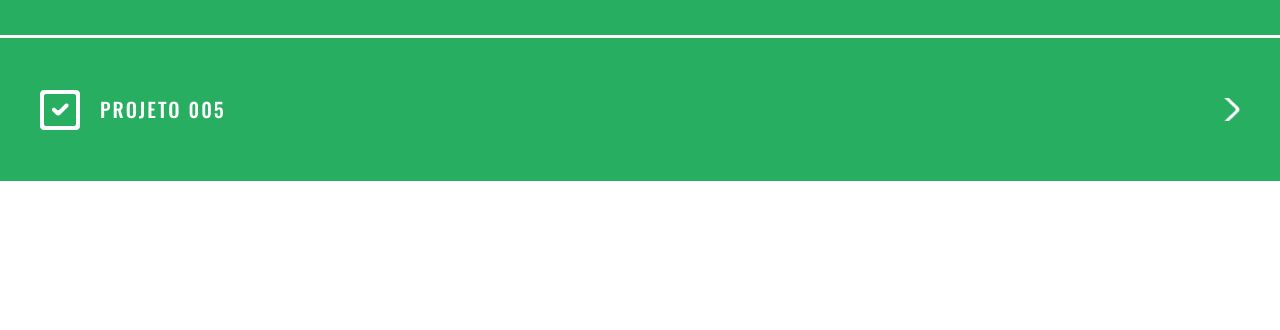
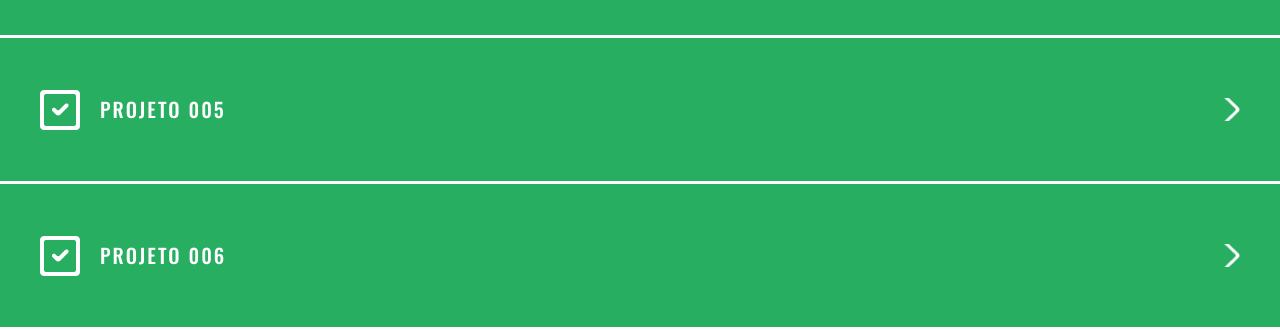
Before and after one commit to Beto35/Beto, a plain HTML site: page PM-Projeto004/index.html in a window 1280 px wide. Shown: the part 546-876 px from the top of the page. Before the commit the page ends 800 px from the top, so only its background shows below. Drawn offline with nearby package versions, Linux system fonts and the light colour scheme.

Commit message:
Adicionei projeto 006 no menu

```diff
--- a/PM-Projeto004/index.html
+++ b/PM-Projeto004/index.html
@@ -20,6 +20,7 @@
       <li class="feito"><a href="../PM-Projeto003/">Projeto 003</a></li>
       <li class="feito"><a href="../PM-Projeto004/">Projeto 004</a></li>
       <li class="feito"><a href="../PM-Projeto005/">Projeto 005</a></li>
+      <li class="feito"><a href="../PM-Projeto006/">Projeto 006</a></li>
 
   </ul>
 </body>
```
